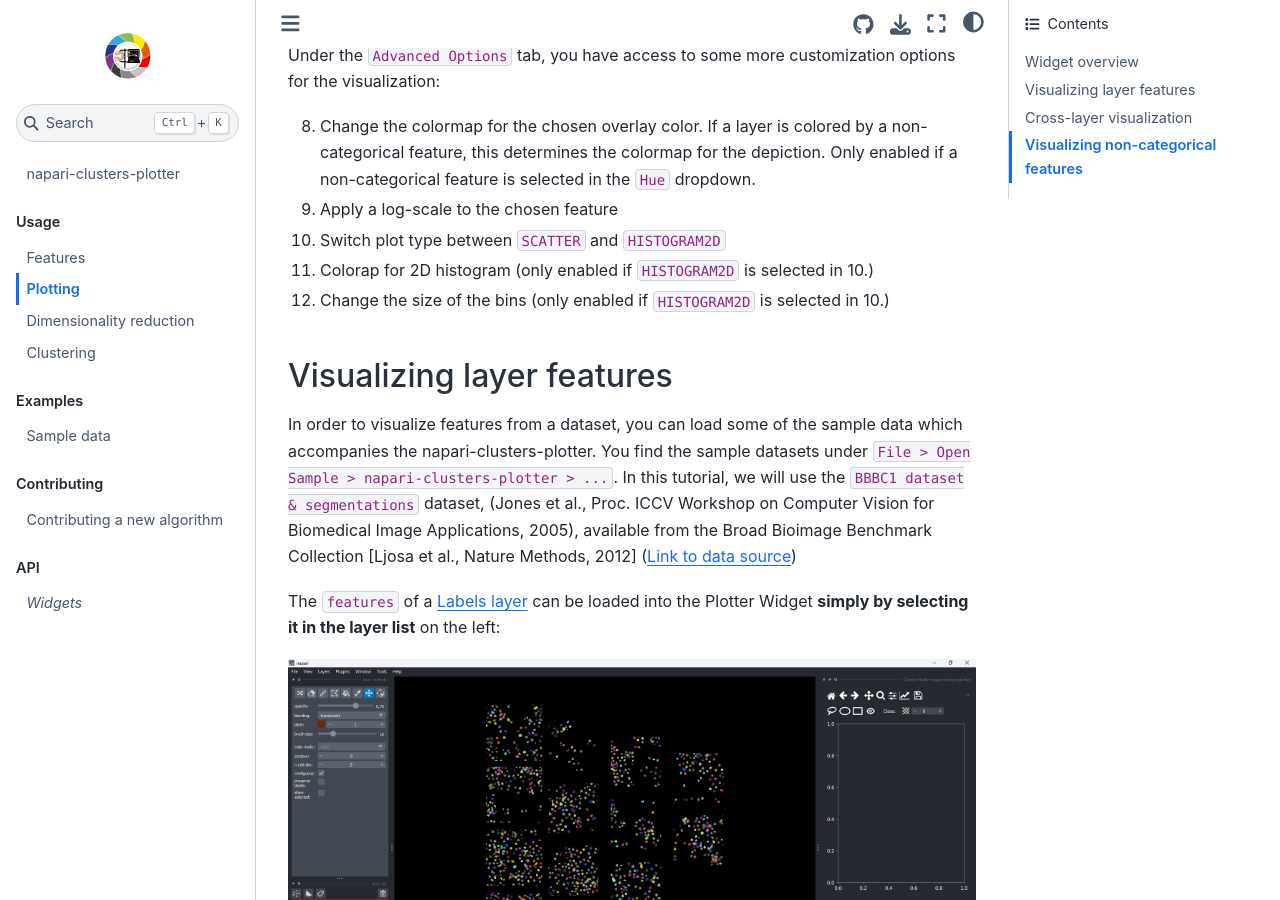
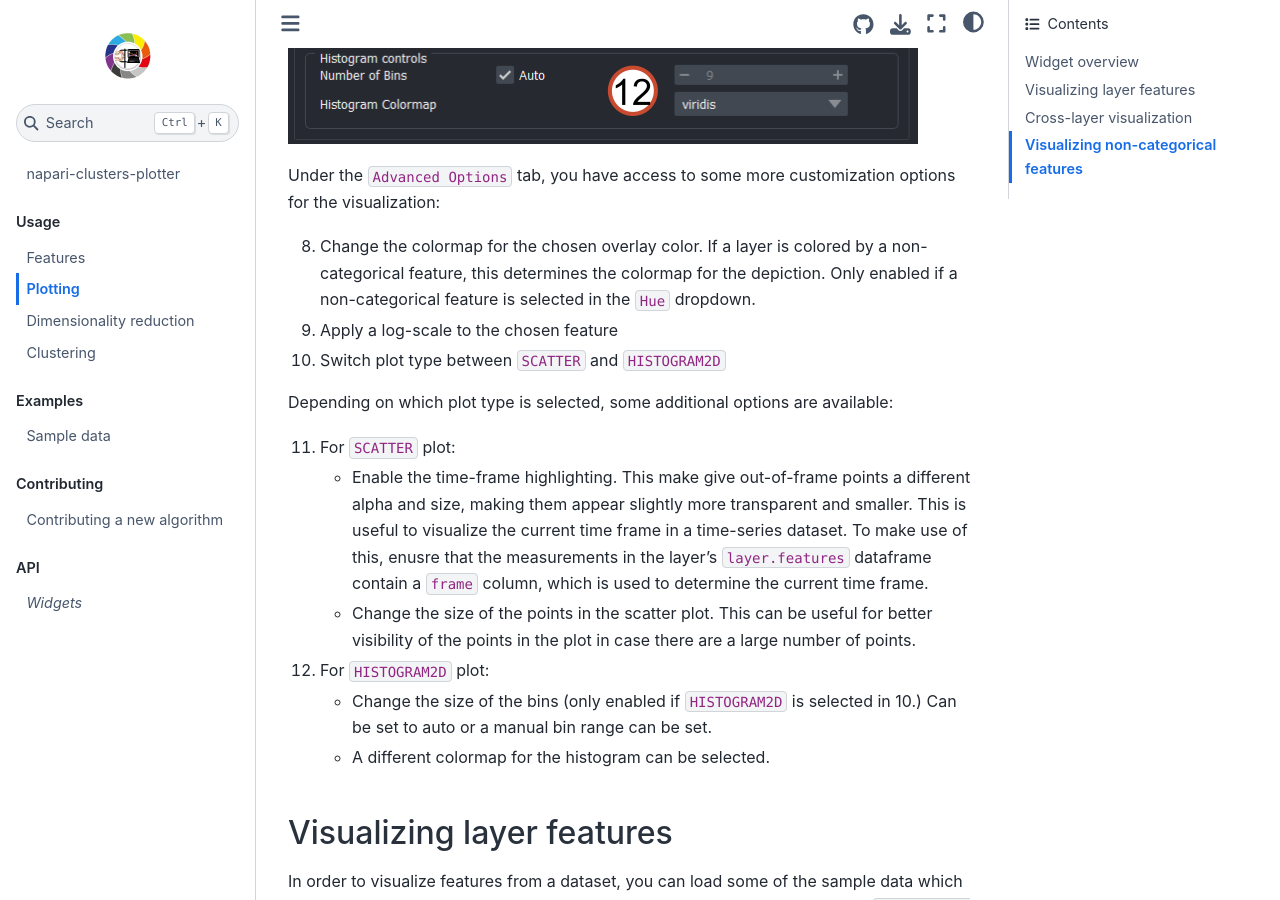
Before and after one commit to BiAPoL/napari-clusters-plotter, a Jupyter Book: the page built from docs/usage/plotter_widget.md, in a window 1280 px wide and 900 px high, scrolled down 1830 px. Built offline with Jupyter Book 1.0.4 settings and Sphinx 7.4.7 and the Sphinx Book theme 1.1.4, drawn with Linux system fonts in a browser that asks for light colours.

Commit message:
update docs

```diff
--- a/docs/usage/plotter_widget.md
+++ b/docs/usage/plotter_widget.md
@@ -25,13 +25,23 @@ The core functionality of the plugin is available to you directly upon opening i
 
 ![Advanced settings](./imgs/plotter_overview3_annotated.png)
 
+![Advanced settings](./imgs/plotter_overview4_annotated.png)
+
 Under the `Advanced Options` tab, you have access to some more customization options for the visualization:
 
 8. Change the colormap for the chosen overlay color. If a layer is colored by a non-categorical feature, this determines the colormap for the depiction. Only enabled if a non-categorical feature is selected in the `Hue` dropdown.
 9. Apply a log-scale to the chosen feature
 10. Switch plot type between `SCATTER` and `HISTOGRAM2D`
-11. Colorap for 2D histogram (only enabled if `HISTOGRAM2D` is selected in 10.)
-12. Change the size of the bins (only enabled if `HISTOGRAM2D` is selected in 10.)
+
+Depending on which plot type is selected, some additional options are available:
+
+11. For `SCATTER` plot:
+    - Enable the time-frame highlighting. This make give out-of-frame points a different alpha and size, making them appear slightly more transparent and smaller. This is useful to visualize the current time frame in a time-series dataset. To make use of this, enusre that the measurements in the layer's `layer.features` dataframe contain a `frame` column, which is used to determine the current time frame.
+    - Change the size of the points in the scatter plot. This can be useful for better visibility of the points in the plot in case there are a large number of points.
+
+12. For `HISTOGRAM2D` plot:
+    - Change the size of the bins (only enabled if `HISTOGRAM2D` is selected in 10.) Can be set to auto or a manual bin range can be set.
+    - A different colormap for the histogram can be selected.
 
 ## Visualizing layer features
 
```
Also changed, not shown: docs/usage/imgs/Zeichnung.svg, docs/usage/imgs/plotter_overview3_annotated.png, docs/usage/imgs/plotter_overview4_annotated.png (added).
